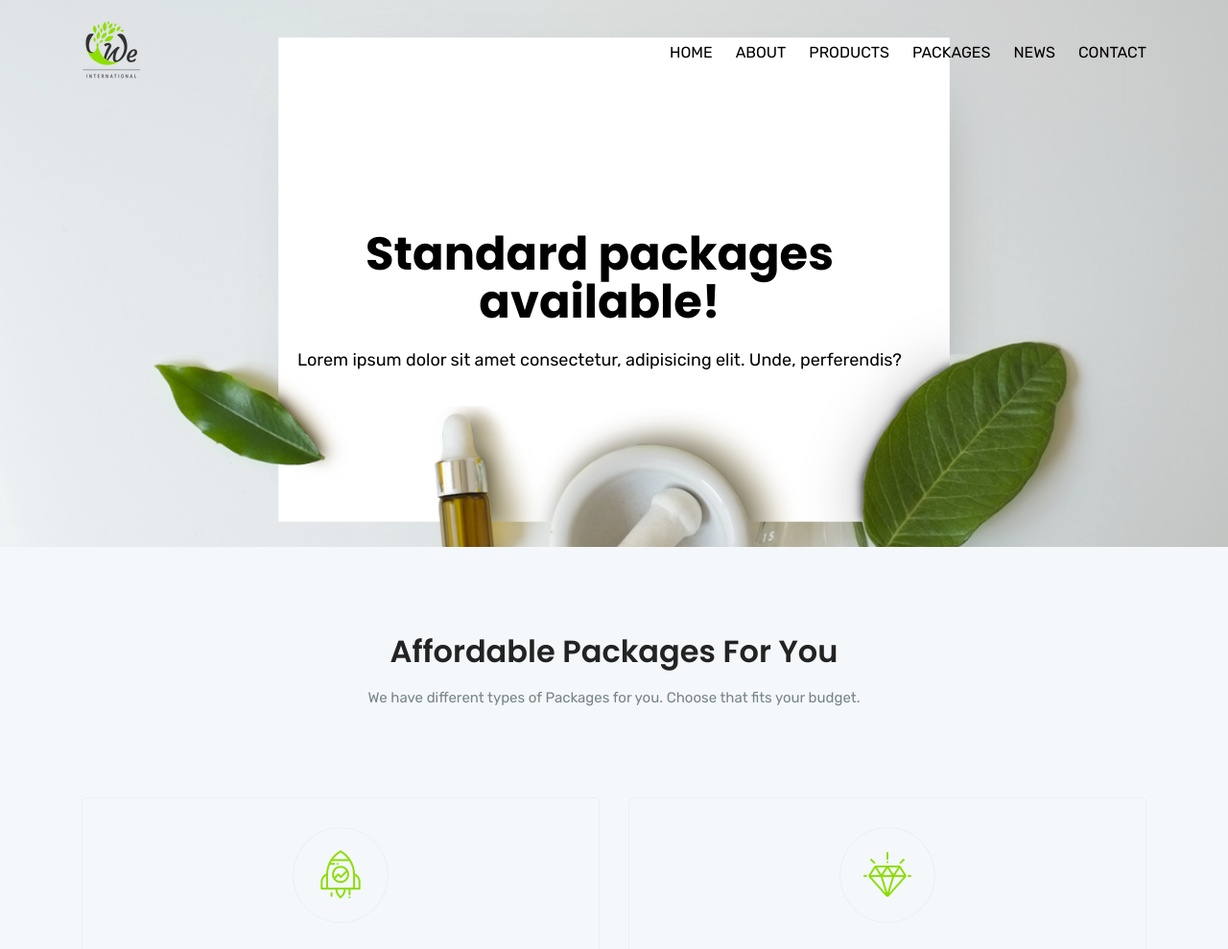
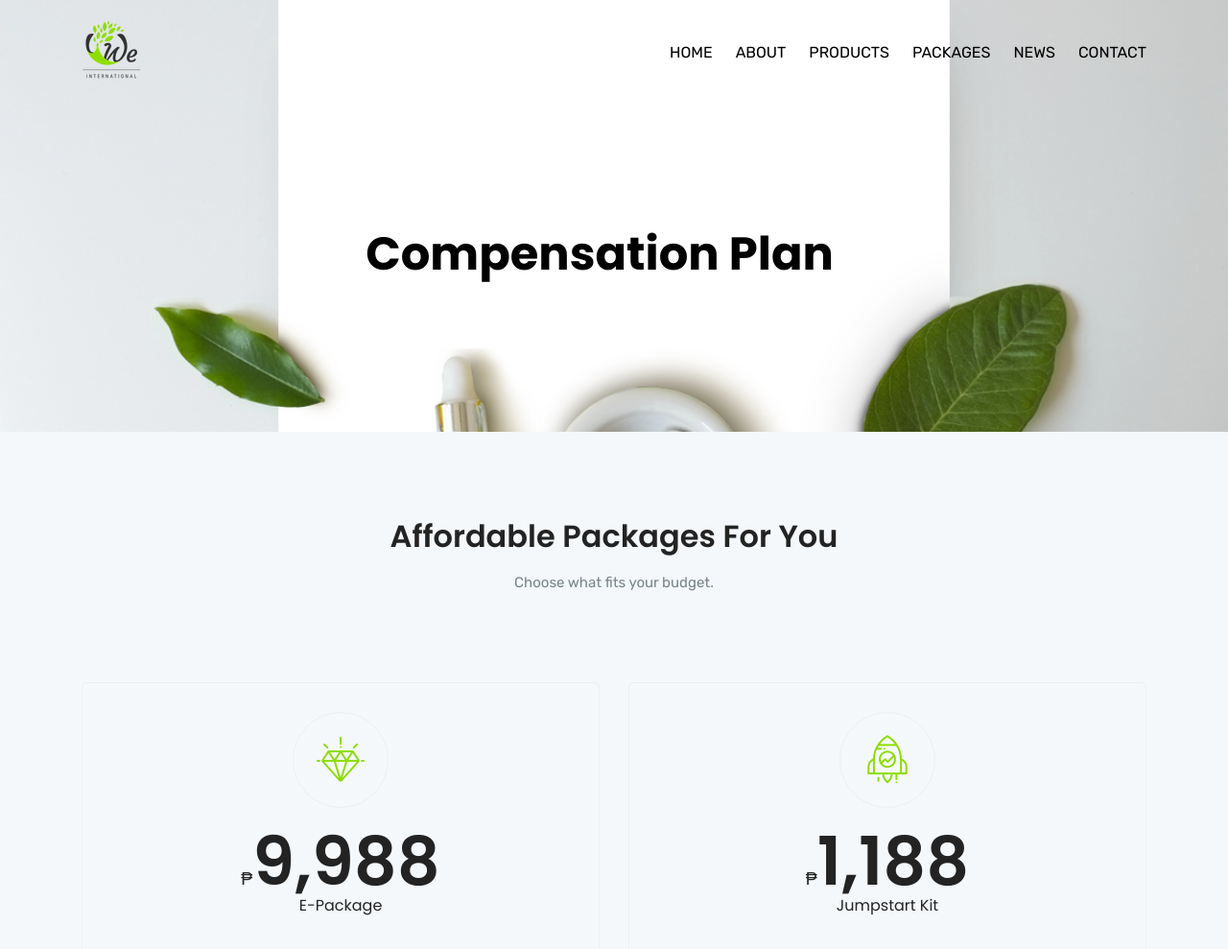
Before and after one commit to derechoanthony/weInternational-Frontend, a plain HTML site: page packages.html in a window 1280 px wide. Shown: the top 989 px of the page at 96% size. Drawn offline with Linux system fonts and the light colour scheme.

Commit message:
Additional Changes

```diff
--- a/packages.html
+++ b/packages.html
@@ -71,8 +71,8 @@
             <div class="row justify-content-center">
                 <div class="col-lg-8 m-auto text-center col-sm-12 col-md-12">
                     <div class="banner-content content-padding">
-                        <h1 class="banner-title">Standard packages available!</h1>
-                        <p>Lorem ipsum dolor sit amet consectetur, adipisicing elit. Unde, perferendis?</p>
+                        <h1 class="banner-title">Compensation Plan </h1>
+                        <!-- <p>Start with these awesome packages</p> -->
                     </div>
                 </div>
             </div>
@@ -87,7 +87,7 @@
                 <div class="col-lg-12 col-sm-12 m-auto">
                     <div class="section-heading">
                         <h4 class="section-title">Affordable Packages for you</h4>
-                        <p>We have different types of Packages for you. Choose that fits your budget.</p>
+                        <p> Choose what fits your budget.</p>
                     </div>
                 </div>
             </div>
@@ -95,7 +95,7 @@
                 <div class="col-lg-6 col-sm-9">
                     <div class="pricing-block ">
                         <div class="price-header">
-                            <i class="flaticon-start"></i>
+                            <i class="flaticon-value"></i>
 
                             <h4 class="price"><small>₱</small>9,988</h4>
                             <h5>E-Package</h5>
@@ -119,8 +119,7 @@
                 <div class="col-lg-6 col-sm-9">
                     <div class="pricing-block ">
                         <div class="price-header">
-                            <i class="flaticon-value"></i>
-
+                            <i class="flaticon-start"></i>
                             <h4 class="price"><small>₱</small>1,188</h4>
                             <h5>Jumpstart Kit</h5>
                         </div>
```
Also changed, not shown: index.html (+2 -4 lines).
